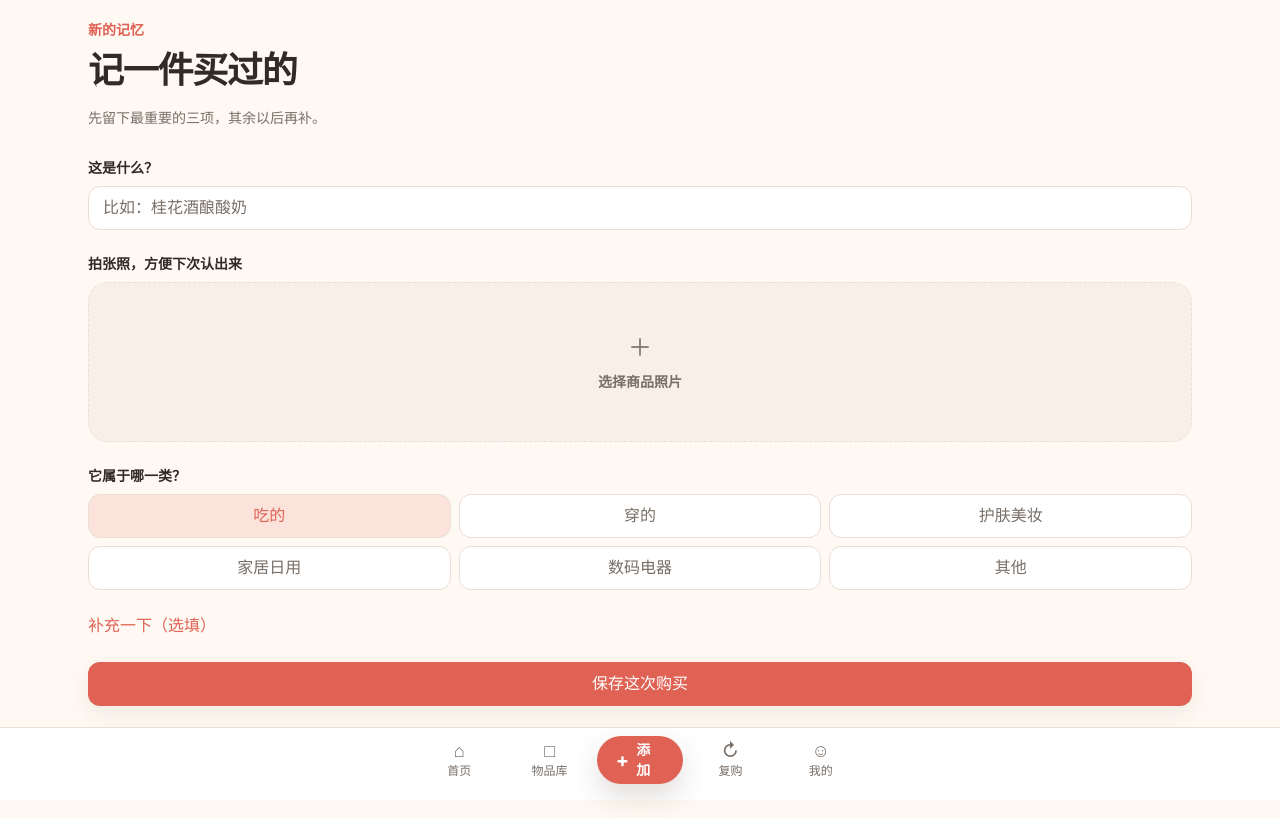
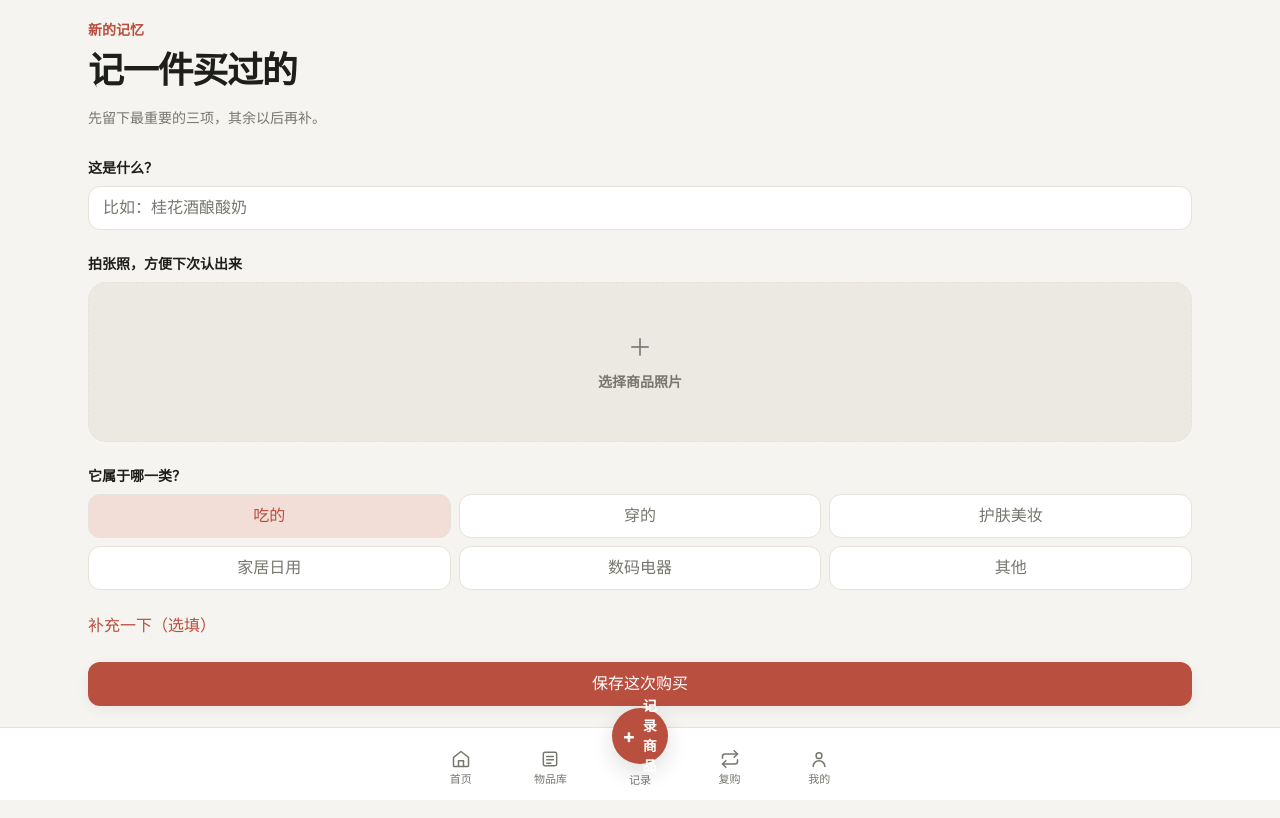
Before and after one commit to code-with-theo/bought-app, a Next.js app: page /products/new in a window 1280 px wide. Built offline with nearby package versions, Linux system fonts and the light colour scheme.

Commit message:
feat: add selectable visual themes

```diff
--- a/src/app/globals.css
+++ b/src/app/globals.css
@@ -1,29 +1,72 @@
 @import "tailwindcss";
 
 :root {
-  --background: #fff9f3;
+  /* Theme A — 雾瓷赤陶（默认） */
+  --background: #f5f4f0;
   --surface: #ffffff;
-  --surface-muted: #f8f0e8;
-  --foreground: #312b27;
-  --muted-foreground: #786f68;
-  --border: #eadfd5;
-  --primary: #df6254;
+  --surface-muted: #ece9e2;
+  --foreground: #1e1f1c;
+  --muted-foreground: #77766f;
+  --border: #e6e2db;
+  --primary: #b94f3e;
   --primary-foreground: #ffffff;
-  --primary-soft: #fbe3dc;
-  --success: #64886b;
-  --success-soft: #e6f0e5;
-  --warning: #a87332;
-  --warning-soft: #f8ecd9;
-  --danger: #b94e4a;
-  --danger-soft: #fae3e1;
-  --ring: #df6254;
+  --primary-soft: #f3ddd7;
+  --success: #386a57;
+  --success-soft: #dceae2;
+  --warning: #8a682c;
+  --warning-soft: #f2e9d7;
+  --danger: #9f3f3d;
+  --danger-soft: #f4dfde;
+  --ring: #b94f3e;
   --radius-sm: 0.75rem;
   --radius-md: 1rem;
-  --radius-lg: 1.25rem;
-  --shadow-soft: 0 8px 24px rgb(71 48 35 / 8%);
-  --shadow-float: 0 12px 28px rgb(71 48 35 / 16%);
+  --radius-lg: 1.125rem;
+  --shadow-soft: 0 4px 14px rgb(30 31 28 / 6%);
+  --shadow-float: 0 8px 22px rgb(30 31 28 / 14%);
   --content-width: 72rem;
-  --bottom-safe-area: max(1rem, env(safe-area-inset-bottom));
+  --bottom-safe-area: max(0.5rem, env(safe-area-inset-bottom));
+}
+
+/* Theme B — 冷调纸感 */
+:root[data-theme="paper"] {
+  --background: #f4f5f3;
+  --surface: #fcfcfa;
+  --surface-muted: #e9ece8;
+  --foreground: #202622;
+  --muted-foreground: #6e756f;
+  --border: #dde2dd;
+  --primary: #285c50;
+  --primary-soft: #dceae4;
+  --success: #285c50;
+  --success-soft: #dceae4;
+  --warning: #89713a;
+  --warning-soft: #f1ecd9;
+  --danger: #9d4b45;
+  --danger-soft: #f4e1df;
+  --ring: #285c50;
+  --shadow-soft: 0 4px 14px rgb(32 38 34 / 6%);
+  --shadow-float: 0 8px 22px rgb(32 38 34 / 14%);
+}
+
+/* Theme C — 墨黑奶油 */
+:root[data-theme="ink"] {
+  --background: #f8f1e8;
+  --surface: #fffdf9;
+  --surface-muted: #f0e6d9;
+  --foreground: #25211e;
+  --muted-foreground: #736a62;
+  --border: #e8ddd0;
+  --primary: #24211e;
+  --primary-soft: #e8ded3;
+  --success: #557161;
+  --success-soft: #e0e9e1;
+  --warning: #996b31;
+  --warning-soft: #f4e8d4;
+  --danger: #a74942;
+  --danger-soft: #f6dfdc;
+  --ring: #24211e;
+  --shadow-soft: 0 4px 14px rgb(37 33 30 / 6%);
+  --shadow-float: 0 8px 22px rgb(37 33 30 / 14%);
 }
 
 @theme inline {
@@ -69,7 +112,7 @@ button, [role="button"], a { -webkit-tap-highlight-color: transparent; }
 ::selection { background: var(--primary-soft); color: var(--foreground); }
 
 .safe-bottom { padding-bottom: var(--bottom-safe-area); }
-.page-bottom-space { padding-bottom: calc(6rem + var(--bottom-safe-area)); }
+.page-bottom-space { padding-bottom: calc(5rem + var(--bottom-safe-area)); }
 .line-clamp-1 { overflow: hidden; text-overflow: ellipsis; white-space: nowrap; }
 .line-clamp-2 { display: -webkit-box; overflow: hidden; -webkit-box-orient: vertical; -webkit-line-clamp: 2; }
 
--- a/src/components/design-system/navigation.tsx
+++ b/src/components/design-system/navigation.tsx
@@ -3,20 +3,28 @@ import { cn } from "@/components/ui/utils";
 
 type NavKey = "home" | "library" | "repurchase" | "me";
 const items: Array<{ key: NavKey; href: string; label: string; icon: string }> = [
-  { key: "home", href: "/", label: "首页", icon: "⌂" },
-  { key: "library", href: "/library", label: "物品库", icon: "□" },
-  { key: "repurchase", href: "/repurchase", label: "复购", icon: "↻" },
-  { key: "me", href: "/me", label: "我的", icon: "☺" },
+  { key: "home", href: "/", label: "首页", icon: "home" },
+  { key: "library", href: "/library", label: "物品库", icon: "library" },
+  { key: "repurchase", href: "/repurchase", label: "复购", icon: "repeat" },
+  { key: "me", href: "/me", label: "我的", icon: "user" },
 ];
 
 export function FloatingAddButton({ href = "/products/new", label = "记录商品", className }: { href?: string; label?: string; className?: string }) {
-  return <Link href={href} className={cn("inline-flex min-h-11 items-center justify-center gap-2 rounded-full bg-primary px-5 text-sm font-bold text-white shadow-[var(--shadow-float)] hover:bg-[#ca5146] focus-visible:outline-primary active:translate-y-px", className)} aria-label={label}><span className="text-xl leading-none" aria-hidden="true">+</span>{label}</Link>;
+  return <Link href={href} className={cn("inline-flex min-h-11 items-center justify-center gap-2 rounded-full bg-primary px-5 text-sm font-bold text-white shadow-[var(--shadow-float)] hover:brightness-95 focus-visible:outline-primary active:translate-y-px", className)} aria-label={label}><span className="text-xl leading-none" aria-hidden="true">+</span>{label}</Link>;
 }
 
 export function BottomNavigation({ active }: { active?: NavKey }) {
-  return <nav aria-label="主导航" className="fixed inset-x-0 bottom-0 z-40 border-t border-border/80 bg-surface/95 px-3 pt-2 backdrop-blur-sm"><div className="safe-bottom mx-auto grid max-w-md grid-cols-5 items-end gap-1"><NavItem item={items[0]} active={active === "home"}/><NavItem item={items[1]} active={active === "library"}/><div className="flex justify-center"><FloatingAddButton label="添加" className="-mt-6 min-h-12 px-4" /></div><NavItem item={items[2]} active={active === "repurchase"}/><NavItem item={items[3]} active={active === "me"}/></div></nav>;
+  return <nav aria-label="主导航" className="fixed inset-x-0 bottom-0 z-40 border-t border-border bg-surface px-2"><div className="safe-bottom mx-auto grid h-18 max-w-md grid-cols-5 items-end"><NavItem item={items[0]} active={active === "home"}/><NavItem item={items[1]} active={active === "library"}/><div className="relative flex h-16 min-w-0 flex-col items-center justify-end pb-1"><FloatingAddButton label="记录商品" className="absolute -top-5 flex size-14 min-h-14 justify-center p-0" /><span className="max-w-full truncate text-[11px] font-medium leading-4 text-muted-foreground">记录</span></div><NavItem item={items[2]} active={active === "repurchase"}/><NavItem item={items[3]} active={active === "me"}/></div></nav>;
 }
 
 function NavItem({ item, active }: { item: (typeof items)[number]; active: boolean }) {
-  return <Link href={item.href} aria-current={active ? "page" : undefined} className={cn("flex min-h-12 flex-col items-center justify-center rounded-[var(--radius-sm)] text-xs font-medium", active ? "text-primary" : "text-muted-foreground hover:bg-surface-muted hover:text-foreground")}><span className="text-lg leading-5" aria-hidden="true">{item.icon}</span><span className="mt-0.5">{item.label}</span></Link>;
+  return <Link href={item.href} aria-current={active ? "page" : undefined} className={cn("flex min-h-12 min-w-0 flex-col items-center justify-center px-1 text-[11px] font-medium leading-4", active ? "text-primary" : "text-muted-foreground hover:text-foreground")}><NavIcon name={item.icon} active={active} /><span className="mt-0.5 max-w-full truncate">{item.label}</span></Link>;
 }
+
+function NavIcon({ name, active }: { name: string; active: boolean }) {
+  const shared = { width: 20, height: 20, viewBox: "0 0 24 24", fill: active ? "currentColor" : "none", stroke: "currentColor", strokeWidth: 1.8, strokeLinecap: "round" as const, strokeLinejoin: "round" as const, "aria-hidden": true };
+  if (name === "home") return <svg {...shared}><path d="m3 10 9-7 9 7v10a1 1 0 0 1-1 1H4a1 1 0 0 1-1-1V10Z" /><path d="M9 21v-7h6v7" fill="none" /></svg>;
+  if (name === "library") return <svg {...shared}><rect x="4" y="4" width="16" height="16" rx="2" /><path d="M8 9h8M8 13h8M8 17h5" /></svg>;
+  if (name === "repeat") return <svg {...shared}><path d="m17 2 4 4-4 4" /><path d="M3 11V9a3 3 0 0 1 3-3h15" /><path d="m7 22-4-4 4-4" /><path d="M21 13v2a3 3 0 0 1-3 3H3" /></svg>;
+  return <svg {...shared}><circle cx="12" cy="8" r="3.5" /><path d="M5 21a7 7 0 0 1 14 0" /></svg>;
+}
--- a/src/components/design-system/product-list-item.tsx
+++ b/src/components/design-system/product-list-item.tsx
@@ -5,6 +5,6 @@ import { cn } from "@/components/ui/utils";
 
 export function ProductListItem({ product, className, onClick }: { product: ProductRecord; className?: string; onClick?: () => void }) {
   const content = <><ProductImage image={product.image} name={product.name} category={product.category} className="size-20 shrink-0 rounded-[var(--radius-md)]" /><div className="min-w-0 flex-1"><div className="flex items-start justify-between gap-2"><h3 className="line-clamp-1 text-[15px] font-bold">{product.name}</h3><RepurchaseBadge decision={product.repurchaseDecision} className="shrink-0" /></div><p className="mt-1 text-xs text-muted-foreground">{product.brand || "已买过"}{product.rating ? ` · ${product.rating} 星` : " · 等你评价"}</p><p className="line-clamp-1 mt-2 text-sm text-muted-foreground">{product.review || "还没写感受"}</p></div></>;
-  const classes = cn("flex w-full items-center gap-3 rounded-[var(--radius-md)] bg-surface p-2 text-left shadow-[0_3px_12px_rgb(71_48_35/5%)] hover:bg-[#fffcf9]", className);
+  const classes = cn("flex w-full items-center gap-3 rounded-[var(--radius-md)] bg-surface p-2 text-left shadow-[var(--shadow-soft)] hover:bg-surface-muted", className);
   return onClick ? <button type="button" className={classes} onClick={onClick}>{content}</button> : <article className={classes}>{content}</article>;
 }
--- /dev/null
+++ b/src/components/design-system/theme-switcher.tsx
@@ -0,0 +1,33 @@
+"use client";
+
+import { useEffect, useState } from "react";
+import { cn } from "@/components/ui/utils";
+
+export type ThemeName = "terracotta" | "paper" | "ink";
+
+const storageKey = "bought-theme";
+const themes: Array<{ value: ThemeName; title: string; description: string; swatches: [string, string, string] }> = [
+  { value: "terracotta", title: "雾瓷赤陶", description: "温暖、克制的生活感", swatches: ["#F5F4F0", "#FFFFFF", "#B94F3E"] },
+  { value: "paper", title: "冷调纸感", description: "安静、现代的收藏感", swatches: ["#F4F5F3", "#FCFCFA", "#285C50"] },
+  { value: "ink", title: "墨黑奶油", description: "鲜明、优雅的品牌感", swatches: ["#F8F1E8", "#FFFDF9", "#24211E"] },
+];
+
+function applyTheme(theme: ThemeName): void {
+  const root = document.documentElement;
+  if (theme === "terracotta") root.removeAttribute("data-theme");
+  else root.dataset.theme = theme;
+  localStorage.setItem(storageKey, theme);
+}
+
+export function ThemeSwitcher({ className }: { className?: string }) {
+  const [selected, setSelected] = useState<ThemeName>(() => {
+    if (typeof window === "undefined") return "terracotta";
+    const saved = localStorage.getItem(storageKey);
+    return saved === "paper" || saved === "ink" || saved === "terracotta" ? saved : "terracotta";
+  });
+  useEffect(() => { applyTheme(selected); }, [selected]);
+  const selectTheme = (theme: ThemeName) => setSelected(theme);
+  return <section className={cn("rounded-[var(--radius-lg)] bg-surface p-4 shadow-[var(--shadow-soft)]", className)} aria-labelledby="theme-switcher-title"><h2 id="theme-switcher-title" className="text-base font-bold">外观主题</h2><p className="mt-1 text-sm text-muted-foreground">选择你喜欢的收藏夹配色</p><div className="mt-4 grid gap-2" role="radiogroup" aria-label="外观主题">
+    {themes.map((theme) => <button key={theme.value} type="button" role="radio" aria-checked={selected === theme.value} onClick={() => selectTheme(theme.value)} className={cn("flex min-h-16 items-center gap-3 rounded-[var(--radius-sm)] border p-3 text-left", selected === theme.value ? "border-primary bg-primary-soft" : "border-border hover:bg-surface-muted")}><span className="flex shrink-0 -space-x-1" aria-hidden="true">{theme.swatches.map((swatch) => <span key={swatch} className="size-6 rounded-full border-2 border-surface" style={{ backgroundColor: swatch }} />)}</span><span className="min-w-0 flex-1"><span className="block text-sm font-bold">{theme.title}</span><span className="mt-0.5 block text-xs text-muted-foreground">{theme.description}</span></span><span className={cn("flex size-5 shrink-0 items-center justify-center rounded-full border", selected === theme.value ? "border-primary bg-primary text-white" : "border-muted-foreground")} aria-hidden="true">{selected === theme.value ? "✓" : null}</span></button>)}
+  </div></section>;
+}
--- a/src/components/ui/button.tsx
+++ b/src/components/ui/button.tsx
@@ -9,10 +9,10 @@ export interface ButtonProps extends ButtonHTMLAttributes<HTMLButtonElement> {
 }
 
 const variants: Record<ButtonVariant, string> = {
-  primary: "bg-primary text-primary-foreground shadow-[var(--shadow-soft)] hover:bg-[#ca5146] active:translate-y-px disabled:bg-[#e9b0a9]",
+  primary: "bg-primary text-primary-foreground shadow-[var(--shadow-soft)] hover:brightness-95 active:translate-y-px disabled:opacity-45",
   secondary: "bg-surface text-foreground shadow-[0_1px_0_rgb(71_48_35/6%)] ring-1 ring-border hover:bg-surface-muted active:translate-y-px disabled:bg-surface-muted",
-  ghost: "text-muted-foreground hover:bg-surface-muted hover:text-foreground active:bg-[#eee2d8]",
-  danger: "bg-danger text-white shadow-[var(--shadow-soft)] hover:bg-[#a8413e] active:translate-y-px disabled:bg-[#dfa3a0]",
+  ghost: "text-muted-foreground hover:bg-surface-muted hover:text-foreground active:bg-surface-muted",
+  danger: "bg-danger text-white shadow-[var(--shadow-soft)] hover:brightness-95 active:translate-y-px disabled:opacity-45",
 };
 
 const sizes = { default: "min-h-11 px-4 text-sm", small: "min-h-9 px-3 text-sm", icon: "size-11 p-0" };
--- a/src/components/ui/dialog.tsx
+++ b/src/components/ui/dialog.tsx
@@ -25,7 +25,7 @@ export function ConfirmDialog({ open, title, description, confirmLabel = "确认
     return () => document.removeEventListener("keydown", closeOnEscape);
   }, [isConfirming, onOpenChange, open]);
   if (!open) return null;
-  return <div className="fixed inset-0 z-50 flex items-end justify-center bg-[#312b27]/35 p-4 sm:items-center" role="presentation" onMouseDown={() => !isConfirming && onOpenChange(false)}>
+  return <div className="fixed inset-0 z-50 flex items-end justify-center bg-foreground/35 p-4 sm:items-center" role="presentation" onMouseDown={() => !isConfirming && onOpenChange(false)}>
     <section aria-labelledby="confirm-dialog-title" aria-describedby="confirm-dialog-description" aria-modal="true" role="dialog" className="w-full max-w-sm rounded-[var(--radius-lg)] bg-surface p-5 shadow-[var(--shadow-float)]" onMouseDown={(event) => event.stopPropagation()}>
       <h2 id="confirm-dialog-title" className="text-lg font-bold">{title}</h2>
       <p id="confirm-dialog-description" className="mt-2 text-sm leading-6 text-muted-foreground">{description}</p>
--- a/src/components/ui/input.tsx
+++ b/src/components/ui/input.tsx
@@ -1,7 +1,7 @@
 import type { InputHTMLAttributes, TextareaHTMLAttributes } from "react";
 import { cn } from "./utils";
 
-const fieldClassName = "w-full rounded-[var(--radius-sm)] border bg-surface px-3.5 text-[15px] text-foreground placeholder:text-muted-foreground hover:border-[#d8c7ba] focus:border-primary focus:outline-none focus:ring-3 focus:ring-primary/20 disabled:cursor-not-allowed disabled:bg-surface-muted disabled:text-muted-foreground";
+const fieldClassName = "w-full rounded-[var(--radius-sm)] border bg-surface px-3.5 text-[15px] text-foreground placeholder:text-muted-foreground hover:border-muted-foreground focus:border-primary focus:outline-none focus:ring-3 focus:ring-primary/20 disabled:cursor-not-allowed disabled:bg-surface-muted disabled:text-muted-foreground";
 
 export function Input({ className, ...props }: InputHTMLAttributes<HTMLInputElement>) {
   return <input className={cn(fieldClassName, "min-h-11", className)} {...props} />;
```
